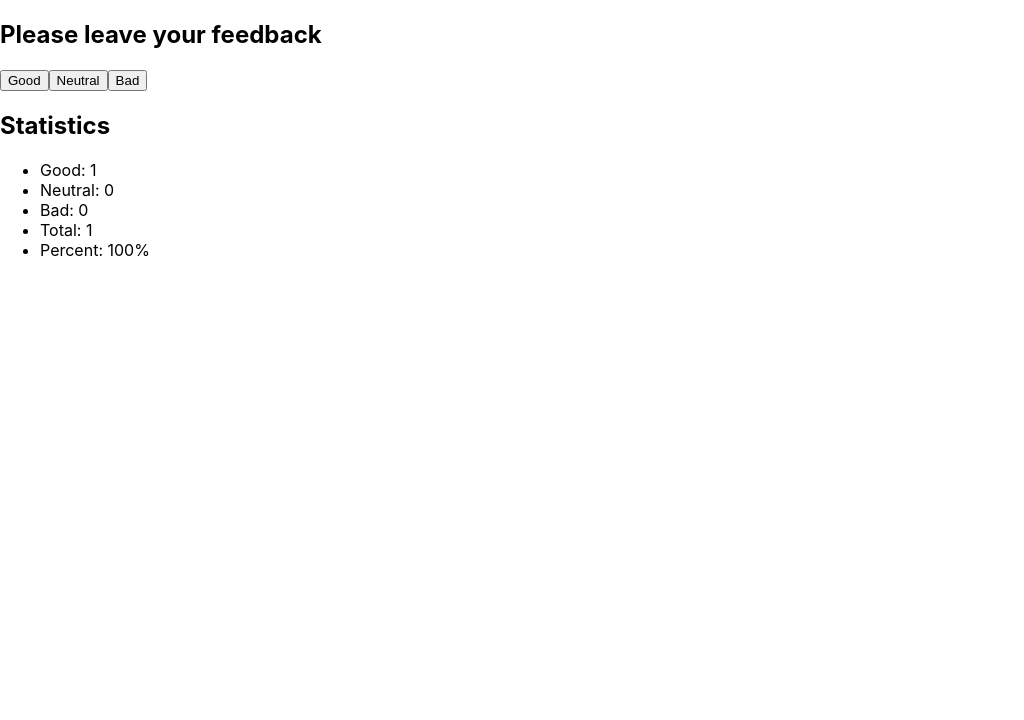
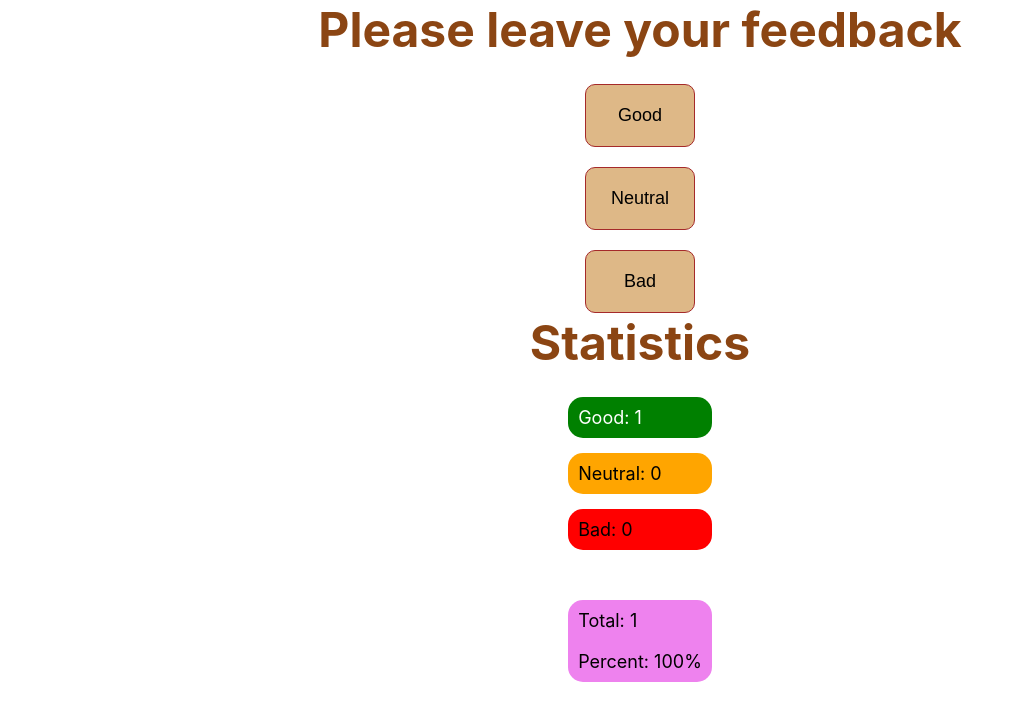
Before and after one commit to Sollutionz/goit-react-hw-02-feedback, a React (Create React App) app: page / in a window 1280 px wide. Both pictures are taken after a click on the button "Good". Shown: the top 720 px of the page, without its empty margins (0-1024 px from the left). Built offline with nearby package versions, Linux system fonts and the light colour scheme.

Commit message:
styled all

```diff
--- a/src/components/App.jsx
+++ b/src/components/App.jsx
@@ -3,7 +3,7 @@ import { Statistics } from "./statistics/Statistics";
 import { FeedbackOptions } from "./feedbackOptions/FeedbackOptions";
 import { Section } from "./section/Section";
 import { Notification } from "./notification/Notification";
-
+import '../index.css';
 export class App extends React.Component {
   state = {
     good: 0,
--- a/src/components/feedbackOptions/FeedbackOptions.js
+++ b/src/components/feedbackOptions/FeedbackOptions.js
@@ -1,4 +1,5 @@
 import PropTypes from 'prop-types';
+import css from './FeedbackOptions.module.css'
 export const FeedbackOptions = ({
   handleClickGood,
   handleClickNeutral,
@@ -6,13 +7,28 @@ export const FeedbackOptions = ({
 }) => {
   return (
     <>
-      <button name="Good" type="button" onClick={handleClickGood}>
+      <button
+        className={css.button}
+        name="Good"
+        type="button"
+        onClick={handleClickGood}
+      >
         Good
       </button>
-      <button name="Neutral" type="button" onClick={handleClickNeutral}>
+      <button
+        className={css.button}
+        name="Neutral"
+        type="button"
+        onClick={handleClickNeutral}
+      >
         Neutral
       </button>
-      <button name="Bad" type="button" onClick={handleClickBad}>
+      <button
+        className={css.button}
+        name="Bad"
+        type="button"
+        onClick={handleClickBad}
+      >
         Bad
       </button>
     </>
--- /dev/null
+++ b/src/components/feedbackOptions/FeedbackOptions.module.css
@@ -0,0 +1,16 @@
+.button {
+    border: 1px solid brown;
+    background-color: burlywood;
+    padding: 20px;
+    border-radius: 10px;
+    font-size: large;
+    min-width: 110px
+}
+.button:not(:last-child){
+    margin-bottom: 20px;
+}
+
+button:hover{
+    background-color: blanchedalmond;
+    transition: background-color, cubic-bezier(0.075, 0.82, 0.165, 1), 250ms;
+}
--- a/src/components/notification/Notification.js
+++ b/src/components/notification/Notification.js
@@ -1,6 +1,7 @@
 import PropTypes from 'prop-types';
+import css from './Notification.module.css'
 export const Notification = ({ message }) => {
-  return <p>{message}</p>;
+  return <p className={css.notification}>{message}</p>;
 };
 
 Notification.propTypes = {
--- /dev/null
+++ b/src/components/notification/Notification.module.css
@@ -0,0 +1,7 @@
+.notification {
+    display: flex;
+    align-items: center;
+    justify-content: center ;
+    font-size: 24px;
+    color: saddlebrown;
+}
--- a/src/components/section/Section.js
+++ b/src/components/section/Section.js
@@ -1,8 +1,9 @@
 import PropTypes from 'prop-types';
+import css from './Section.module.css'
 export const Section = ({ title, children }) => {
   return (
-    <section>
-      {title && <h2>{title}</h2>}
+    <section className={css.section}>
+      {title && <h2 className={css.title}>{title}</h2>}
       {children}
     </section>
   );
--- /dev/null
+++ b/src/components/section/Section.module.css
@@ -0,0 +1,15 @@
+.title {
+    display: flex;
+    margin: 0;
+    color: saddlebrown;
+    align-items: center;
+    justify-content: center;
+    margin-bottom: 25px ;
+    font-size: 48px;
+}
+
+.section{
+    align-items: center;
+    flex-direction: column;
+    display: flex;
+}
--- a/src/components/statistics/Statistics.js
+++ b/src/components/statistics/Statistics.js
@@ -1,4 +1,5 @@
 import PropTypes from 'prop-types';
+import css from './Statistics.module.css'
 export const Statistics = ({
   good,
   neutral,
@@ -9,12 +10,12 @@ export const Statistics = ({
   return (
     <div>
       <div>
-        <ul>
-          <li>Good: {good}</li>
-          <li>Neutral: {neutral}</li>
-          <li>Bad: {bad}</li>
-          <li>Total: {total}</li>
-          <li>Percent: {percent}%</li>
+        <ul className={css.list}>
+          <li className={css.item}>Good: {good}</li>
+          <li className={css.item}>Neutral: {neutral}</li>
+          <li className={css.item}>Bad: {bad}</li>
+          <li className={css.item}>Total: {total}</li>
+          <li className={css.item}>Percent: {percent}%</li>
         </ul>
       </div>
     </div>
--- /dev/null
+++ b/src/components/statistics/Statistics.module.css
@@ -0,0 +1,41 @@
+.list{
+    list-style: none;
+    margin: 0;
+    padding: 0;
+}
+
+.item{
+    font-size: 18px;
+    padding: 10px;
+    border-radius: 15px;
+}
+
+.item:not(:last-child){
+    margin-bottom: 15px
+}
+
+.item:first-child{
+    color: white;
+    background-color: green;
+}
+
+.item:nth-child(2){
+    background-color: orange;
+}
+
+.item:nth-child(3){
+    background-color: red;
+}
+
+.item:nth-child(4){
+    margin-top: 50px;
+    background-color: violet;
+    margin-bottom: 0;
+    border-bottom-left-radius: 0;
+    border-bottom-right-radius: 0;
+}
+.item:nth-child(5){
+    background-color: violet;
+    border-top-right-radius: 0;
+    border-top-left-radius: 0;
+}
```
